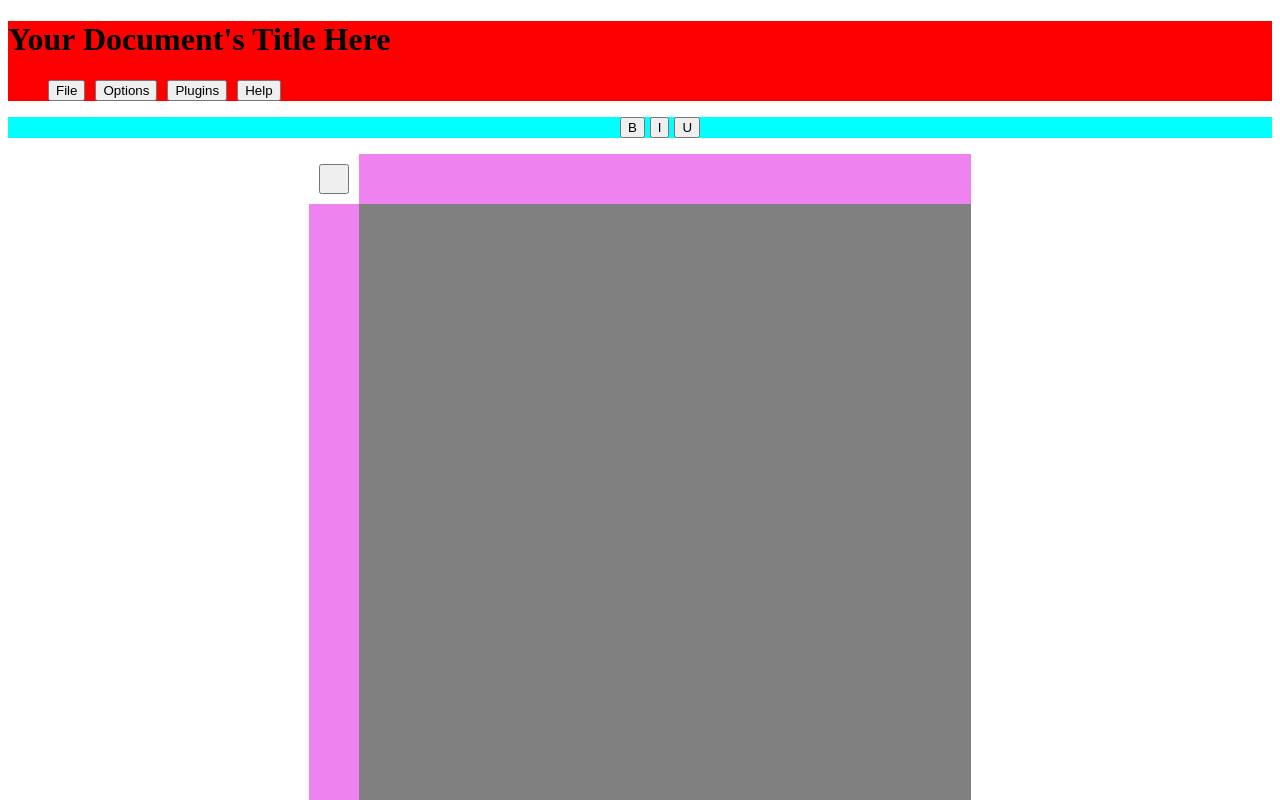
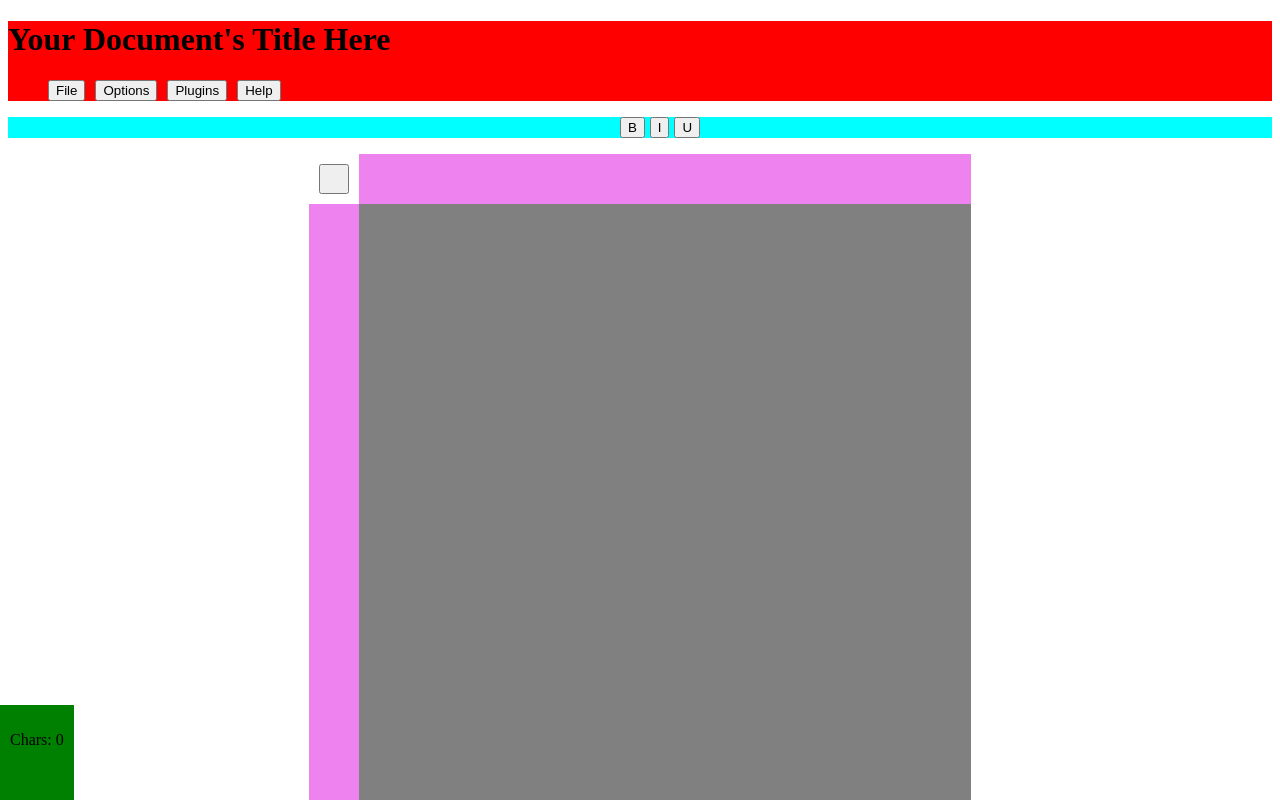
Before and after one commit to nytozoan/svelte-project-100, a SvelteKit app: page / in a window 1280 px wide. Shown: the top 800 px of the page. Built offline with nearby package versions, Linux system fonts and the light colour scheme.

Commit message:
Added character counter

```diff
--- a/src/routes/Writer.svelte
+++ b/src/routes/Writer.svelte
@@ -38,6 +38,14 @@
         width: calc(var(--rulerThickness) - 20px);
         margin: 10px;
     }
+    #character-counter {
+        background: green;
+        height: 75px;
+        padding: 10px;
+        position: fixed;
+        bottom: 0;
+        left: 0;
+    }
 </style>
 <!-- Vertical select divs are set as IDs in case I want to add a few things on the left-hand and right-hand (with a third select div) side later. -->
 <div id="writer-horizontal-select-div">
@@ -49,14 +57,19 @@
         <div id="top-ruler"></div>
         <main contenteditable="true" id="writer-main" bind:textContent={textCount} bind:innerHTML={innerHTMLContent} on:keypress={() => textCounter()}></main>
     </div>
+    <div id="character-counter">
+        <p>Chars: {charCounterValue}</p>
+    </div>
 </div>
 
 <script>
     let textCount
     let innerHTMLContent
+    let charCounterValue = 0
 
     const textCounter = () => {
         console.log("Character count:", textCount.length + 1)
+        charCounterValue = textCount.length + 1
         if (textCount.length > 33) save()
     }
 
```
